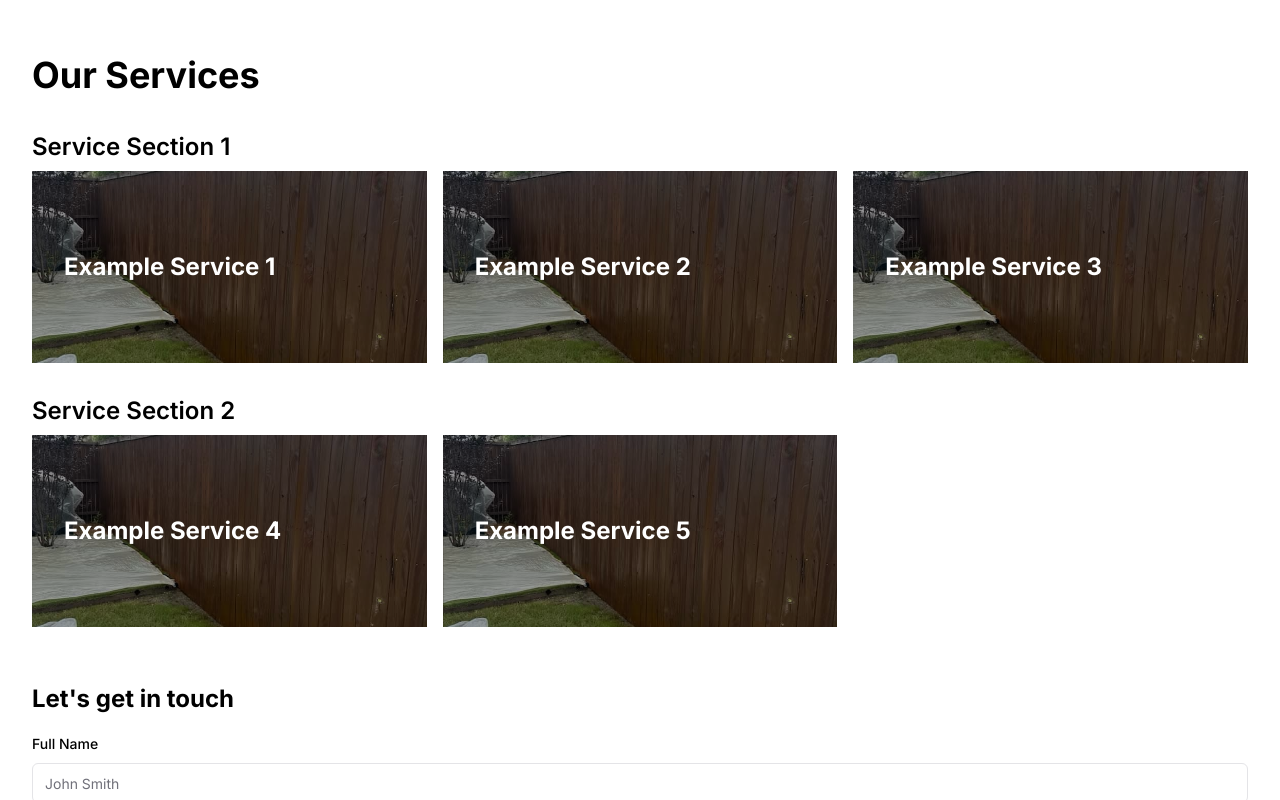
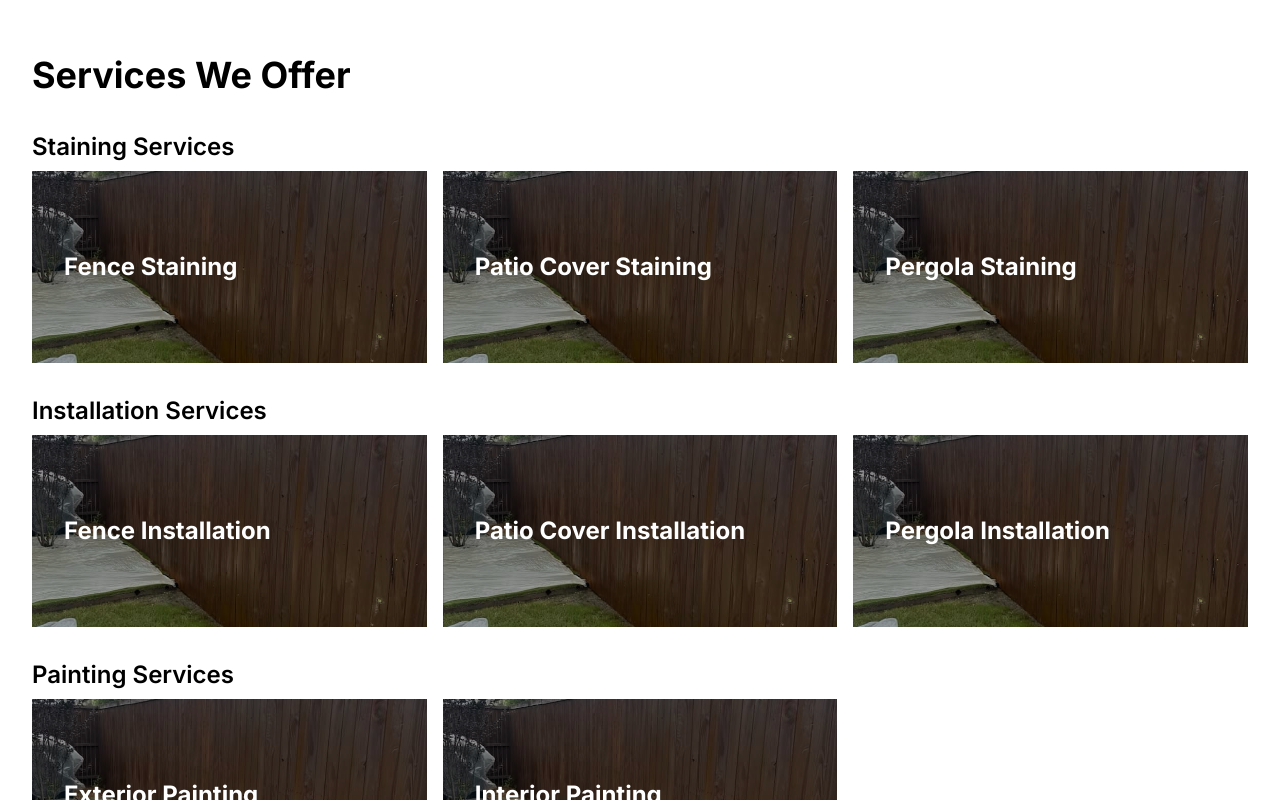
Before and after one commit to Radiata-Web/castle-hills, a Next.js app: page / in a window 1280 px wide. Shown: the part 1360-2160 px from the top of the page. Built offline with nearby package versions, Linux system fonts and the light colour scheme.

Commit message:
Add services grid

```diff
--- a/src/components/services-cards.tsx
+++ b/src/components/services-cards.tsx
@@ -4,23 +4,20 @@ import Link from "next/link";
 export default function ServicesCards() {
   const SERVICES = [
     {
-      title: "Service Section 1",
+      title: "Staining Services",
       services: [
         {
-          name: "Example Service 1",
-          description: "A short description of the service being mentioned.",
+          name: "Fence Staining",
           blob: "service-one",
           image: "/fence.jpg",
         },
         {
-          name: "Example Service 2",
-          description: "A short description of the service being mentioned.",
+          name: "Patio Cover Staining",
           blob: "service-two",
           image: "/fence.jpg",
         },
         {
-          name: "Example Service 3",
-          description: "A short description of the service being mentioned.",
+          name: "Pergola Staining",
           blob: "service-two",
           image: "/fence.jpg",
         },
@@ -28,17 +25,36 @@ export default function ServicesCards() {
     },
 
     {
-      title: "Service Section 2",
+      title: "Installation Services",
       services: [
         {
-          name: "Example Service 4",
-          description: "A short description of the service being mentioned.",
+          name: "Fence Installation",
           blob: "service-three",
           image: "/fence.jpg",
         },
         {
-          name: "Example Service 5",
-          description: "A short description of the service being mentioned.",
+          name: "Patio Cover Installation",
+          blob: "service-four",
+          image: "/fence.jpg",
+        },
+        {
+          name: "Pergola Installation",
+          blob: "service-four",
+          image: "/fence.jpg",
+        },
+      ],
+    },
+
+    {
+      title: "Painting Services",
+      services: [
+        {
+          name: "Exterior Painting",
+          blob: "service-three",
+          image: "/fence.jpg",
+        },
+        {
+          name: "Interior Painting",
           blob: "service-four",
           image: "/fence.jpg",
         },
@@ -50,7 +66,7 @@ export default function ServicesCards() {
 
   return (
     <section className="py-10" id="servicesCards">
-      <h2 className="text-4xl font-bold mb-5">Our Services</h2>
+      <h2 className="text-4xl font-bold mb-5">Services We Offer</h2>
       {/* Map each category */}
       {SERVICES.map((category) => (
         <article className="py-4" key={category.title}>
@@ -74,7 +90,7 @@ export default function ServicesCards() {
                     {/* Content */}
                     <span className="flex flex-row items-center gap-1">
                       <h3 className="text-2xl font-bold">{service.name}</h3>
-                      <ArrowUpRight className="sm:opacity-0 transition-all duration-300 ease-in-out group-hover:opacity-100" />
+                      <ArrowUpRight className="hidden sm:opacity-0 transition-all duration-300 ease-in-out group-hover:opacity-100" />
                     </span>
                   </div>
                 </div>
```
